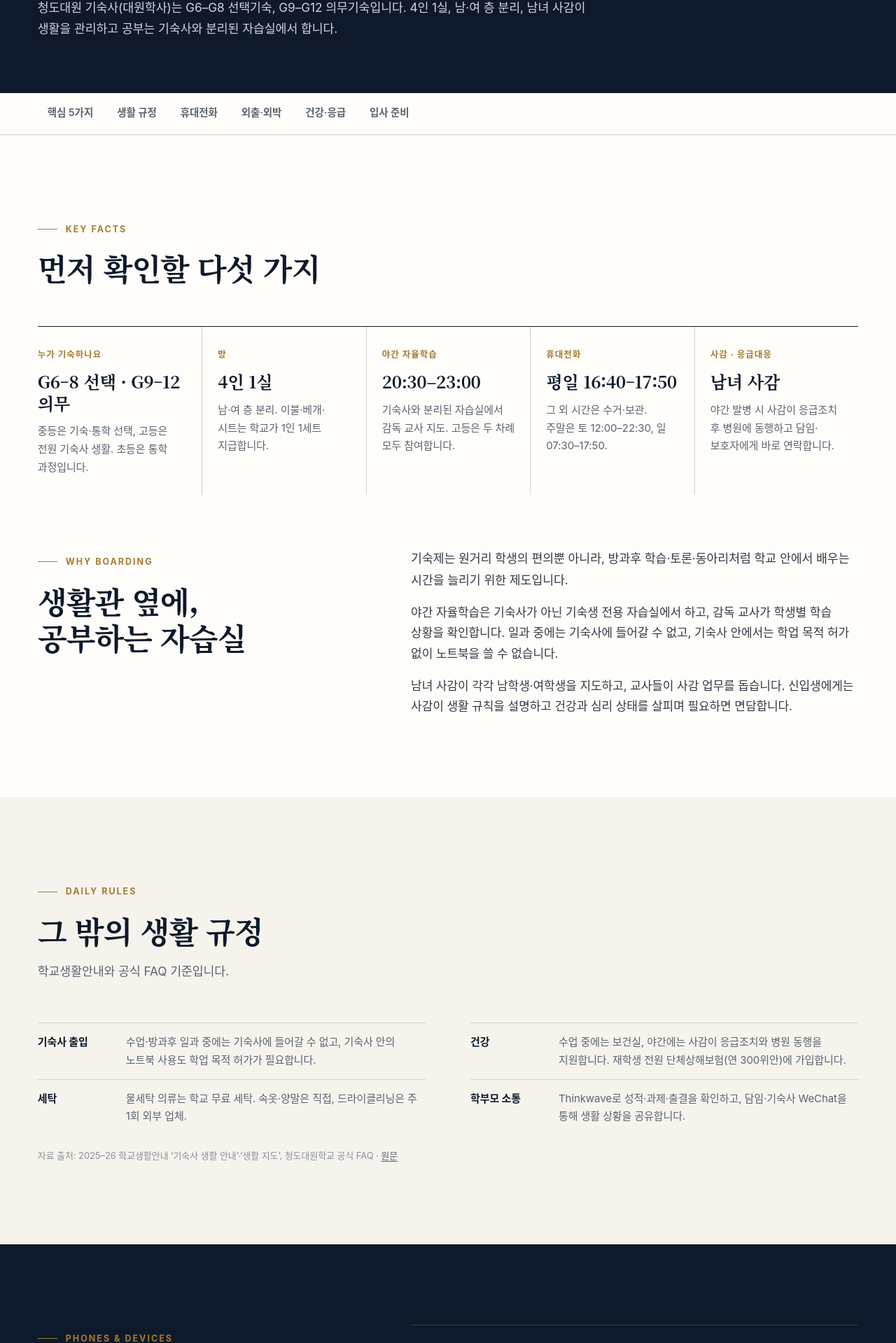
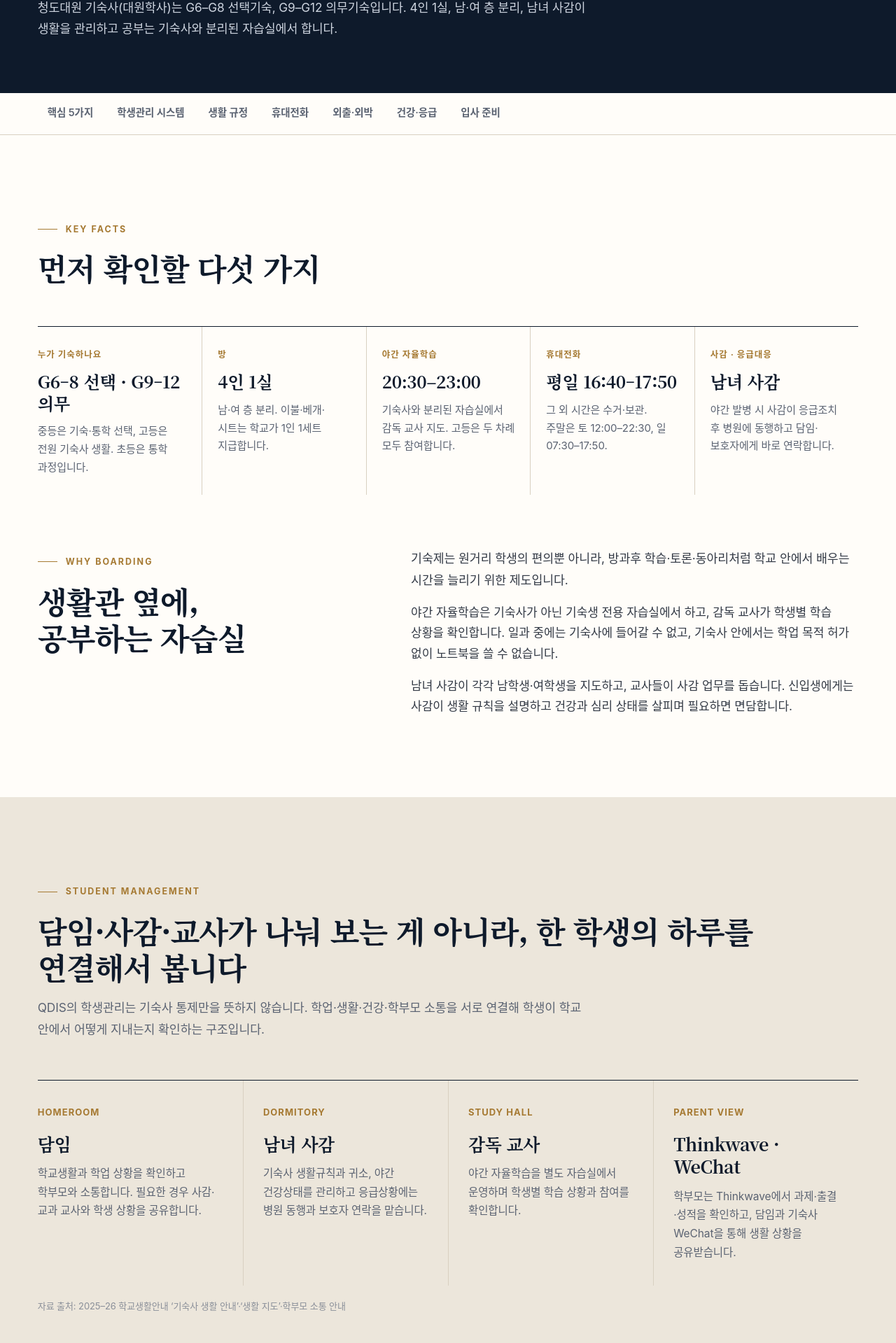
Before and after one commit to tnsuhak/qdis, a React (Vite) app: page /boarding in a window 1280 px wide. Shown: the part 417-2336 px from the top of the page at 70% size. Built offline with nearby package versions, Linux system fonts and the light colour scheme; a web font is replaced by a local one.

Commit message:
Highlight QDIS student management system

```diff
--- a/src/pages/Life.tsx
+++ b/src/pages/Life.tsx
@@ -9,7 +9,7 @@ export function BoardingPage() {
       <PageHead crumb="기숙사" eyebrow="Boarding"
         title={<>혼자 보내는 부모의 질문에,<br />규정으로 답합니다</>}
         lede="청도대원 기숙사(대원학사)는 G6–G8 선택기숙, G9–G12 의무기숙입니다. 4인 1실, 남·여 층 분리, 남녀 사감이 생활을 관리하고 공부는 기숙사와 분리된 자습실에서 합니다." />
-      <Toc items={[['who', '핵심 5가지'], ['care', '생활 규정'], ['phone', '휴대전화'], ['weekend', '외출·외박'], ['health', '건강·응급'], ['prepare', '입사 준비']]} />
+      <Toc items={[['who', '핵심 5가지'], ['management', '학생관리 시스템'], ['care', '생활 규정'], ['phone', '휴대전화'], ['weekend', '외출·외박'], ['health', '건강·응급'], ['prepare', '입사 준비']]} />
 
       <section className="section white" id="who">
         <div className="wrap">
@@ -29,9 +29,22 @@ export function BoardingPage() {
         </div>
       </section>
 
+      <section className="section sand" id="management">
+        <div className="wrap">
+          <SecHead eyebrow="Student Management" title="담임·사감·교사가 나눠 보는 게 아니라, 한 학생의 하루를 연결해서 봅니다" lede="QDIS의 학생관리는 기숙사 통제만을 뜻하지 않습니다. 학업·생활·건강·학부모 소통을 서로 연결해 학생이 학교 안에서 어떻게 지내는지 확인하는 구조입니다." />
+          <div className="pillars">
+            <div className="pillar"><span className="kicker">Homeroom</span><h3>담임</h3><p>학교생활과 학업 상황을 확인하고 학부모와 소통합니다. 필요한 경우 사감·교과 교사와 학생 상황을 공유합니다.</p></div>
+            <div className="pillar"><span className="kicker">Dormitory</span><h3>남녀 사감</h3><p>기숙사 생활규칙과 귀소, 야간 건강상태를 관리하고 응급상황에는 병원 동행과 보호자 연락을 맡습니다.</p></div>
+            <div className="pillar"><span className="kicker">Study Hall</span><h3>감독 교사</h3><p>야간 자율학습을 별도 자습실에서 운영하며 학생별 학습 상황과 참여를 확인합니다.</p></div>
+            <div className="pillar"><span className="kicker">Parent View</span><h3>Thinkwave · WeChat</h3><p>학부모는 Thinkwave에서 과제·출결·성적을 확인하고, 담임과 기숙사 WeChat을 통해 생활 상황을 공유받습니다.</p></div>
+          </div>
+          <Source>2025–26 학교생활안내 ‘기숙사 생활 안내’·‘생활 지도’·학부모 소통 안내</Source>
+        </div>
+      </section>
+
       <section className="section" id="care">
         <div className="wrap">
-          <SecHead eyebrow="Daily Rules" title="그 밖의 생활 규정" lede="학교생활안내와 공식 FAQ 기준입니다." />
+          <SecHead eyebrow="Daily Rules" title="생활관리 세부 규정" lede="하루 일과와 급식은 각각 전용 페이지로 분리하고, 여기에는 기숙생활 관리에 필요한 규정만 남겼습니다." />
           <div className="other-care">
             {OTHER_CARE.map(([k, d]) => <div key={k}><b>{k}</b><p>{d}</p></div>)}
           </div>
```
